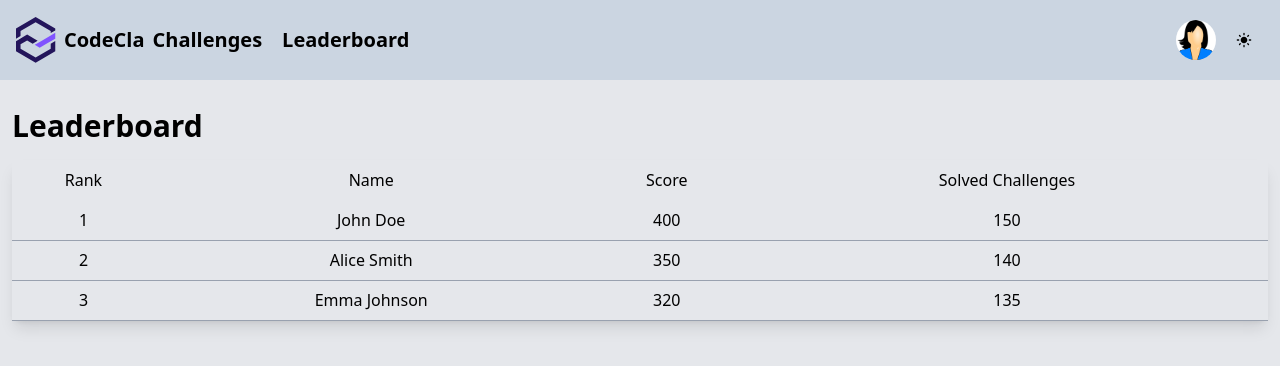
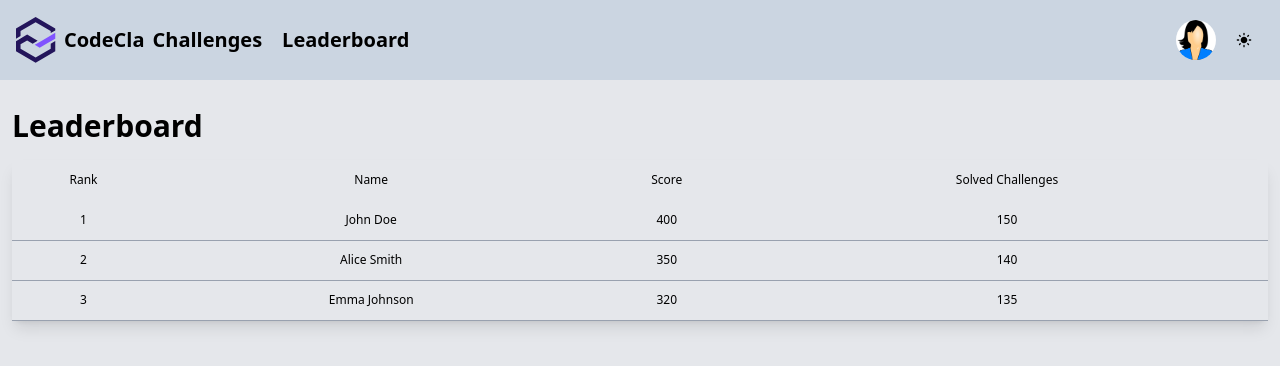
Before and after one commit to matdelp/coders-app-frontend, a React (Vite) app: page /leaderboard in a window 1280 px wide. Shown: the top 366 px of the page. Built offline with nearby package versions, Linux system fonts and the light colour scheme.

Commit message:
fix: adjust font size in LeaderTable and LeaderboardPage for consistency

```diff
--- a/src/components/LeaderTable.tsx
+++ b/src/components/LeaderTable.tsx
@@ -7,7 +7,7 @@ type LeaderTableProps = {
 
 export const LeaderTable: React.FC<LeaderTableProps> = ({ data }) => {
   return (
-    <table className="w-full text-center font-medium shadow-lg table-auto">
+    <table className="w-full text-center text-xs font-medium shadow-lg table-auto">
       <thead>
         <tr className="h-10">
           <th className="font-medium">Rank</th>
--- a/src/pages/leaderboard/page.tsx
+++ b/src/pages/leaderboard/page.tsx
@@ -8,7 +8,7 @@ export const LeaderboardPage: React.FC = () => {
     <div className="bg-background-100 w-screen h-screen gap-2 flex flex-col">
       <LeaderHeader />
       <div className="flex flex-col gap-2 p-3">
-        <h2 className="font-semibold xl:text-3xl text-2xl py-2">Leaderboard</h2>
+        <h2 className="font-semibold xl:text-3xl text-xl py-2">Leaderboard</h2>
         <LeaderTable data={dummyData} />
       </div>
     </div>
```
